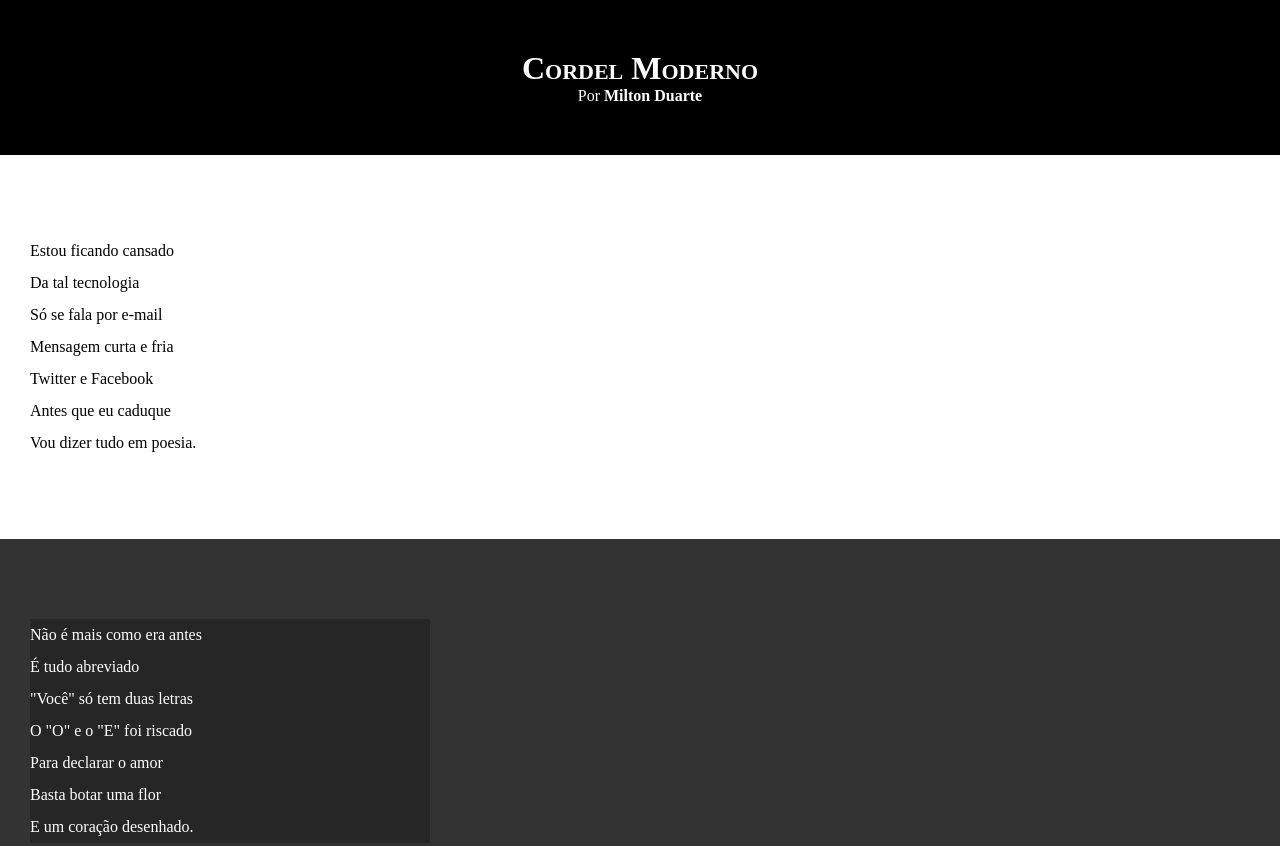
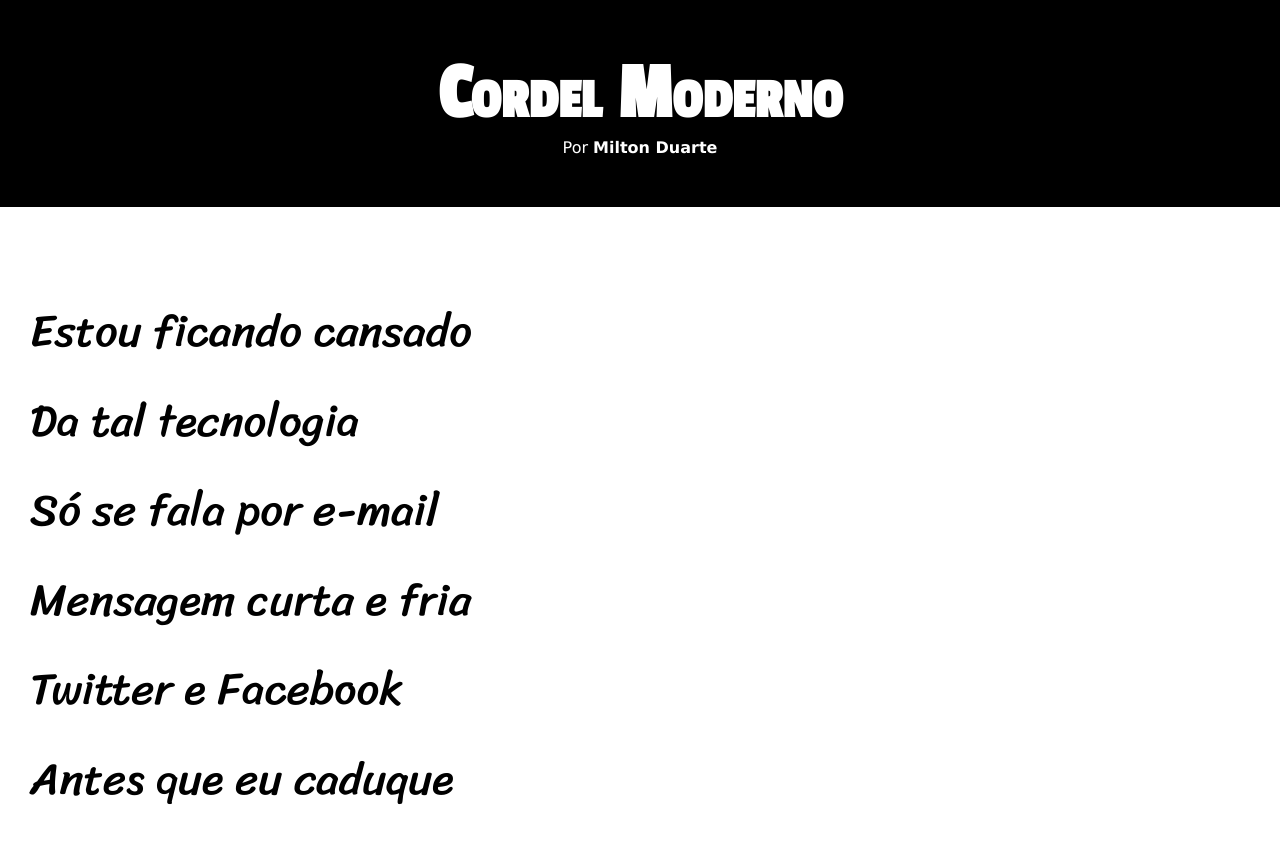
Before and after one commit to henriquecastanheiro/html-css, a plain HTML site: page desafios/dr012/index.html in a window 1280 px wide. Shown: the top 846 px of the page. Drawn offline with Linux system fonts and the light colour scheme.

Commit message:
Configuração d12

```diff
--- a/desafios/dr012/estilo/style.css
+++ b/desafios/dr012/estilo/style.css
@@ -1,13 +1,25 @@
 @charset "UTF-8";
+
+@import url('https://fonts.googleapis.com/css2?family=Passion+One&display=swap');
+
+@import url('https://fonts.googleapis.com/css2?family=Sriracha&display=swap');
+
+:root {
+    --fonte1: verdana, Geneva, Tahoma, sans-serif;
+    --fonte2:'Passion One', cursive;
+    --fonte3:'Sriracha', cursive;
+}
 
 * {
     margin: 0px;
     padding: 0px;
+    font-size: 1em;
 }
 
 html, body {
     min-height: 100vh;
     background-color: darkgray;
+    font-family: var(--fonte1)
 }
 
 header {
@@ -19,6 +31,8 @@ header {
 header > h1 {
     padding-top: 50px;
     font-variant: small-caps;
+    font-family: var(--fonte2);
+    font-size: 10vh;
 }
 
 header > p {
@@ -40,12 +54,15 @@ section {
     padding-bottom: 10vh;
     padding-left: 30px;
     line-height: 2em;
+    font-family: var(--fonte3);
+    font-size: 3.5vw;
 
 }
 
 section.normal {
     background-color: white;
     color: black;
+
 }
 
 section.imagem {
@@ -54,7 +71,8 @@ section.imagem {
 }
 
 section.imagem > p {
-    width: 400px;
+    display: inline-block;
+    padding: 5px;
     background-color: rgba(0,0,0,0.253);
 }
 
```
